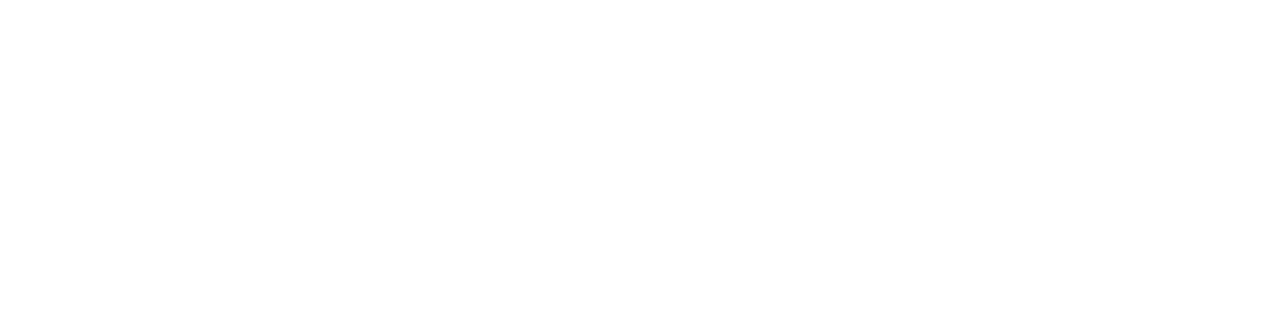
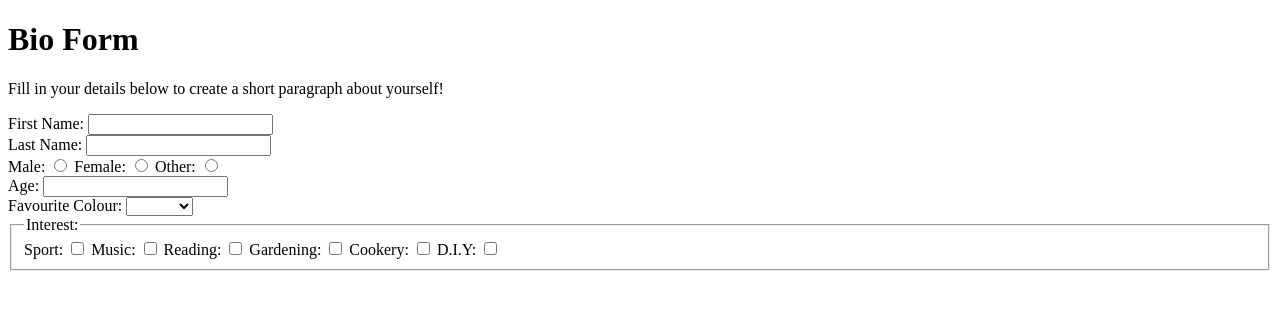
Before and after one commit to FinchyG/JavaScript_Bio_Form_ES6, a plain HTML site: page index.html in a window 1280 px wide. Drawn offline with Linux system fonts and the light colour scheme.

Commit message:
html form complete

```diff
--- a/index.html
+++ b/index.html
@@ -12,6 +12,88 @@
 
 <body>
 
+    <h1>Bio Form</h1>
+
+    <p>Fill in your details below to create a short paragraph about yourself!</p>
+
+    <form>
+
+        <div>
+
+            <label>First Name: </label>
+            <input type="text" id="FName"/>
+
+        </div>
+
+        <div>
+
+            <label>Last Name: </label>
+            <input type="text" id="LName"/>
+
+        </div>
+
+        <div>
+
+            <label>Male: </label>
+            <input type="radio" name="gender" id="male" />
+
+            <label>Female: </label>
+            <input type="radio" name="gender" id="female" />
+
+            <label>Other: </label>
+            <input type="radio" name="gender" id="other" />
+
+        </div>
+
+        <div>
+
+            <label>Age: </label>
+            <input type="text" id="age" />
+
+        </div>
+
+        <div>
+
+            <label>Favourite Colour: </label>
+            <select>
+                <option value="" selected disabled></option>
+                <option value="Red">Red</option>
+                <option value="Orange">Orange</option>
+                <option value="Yellow">Yello</option>
+                <option value="Red">Red</option>
+                <option value="Green">Green</option>
+                <option value="Blue">Blue</option>
+                <option value="White">White</option>
+                <option value="Black">Black</option>
+            </select>
+
+        </div>
+
+        <div>
+
+            <fieldset>
+
+                <legend>Interest: </legend>
+
+                    <label>Sport: </label><input type="checkbox" id="Sport" name="interests" value="Sport" />
+                    <label>Music: </label><input type="checkbox" id="Music" name="interests" value="Music" />
+                    <label>Reading: </label><input type="checkbox" id="Reading" name="interests" value="Reading" />
+                    <label>Gardening: </label><input type="checkbox" id="Gardening" name="interests" value="Gardening" />
+                    <label>Cookery: </label><input type="checkbox" id="Cookery" name="interests" value="Cookery" />
+                    <label>D.I.Y: </label><input type="checkbox" id="D.I.Y" name="interests" value="D.I.Y" />
+
+            </fieldset>
+
+        </div>
+
+        <div>
+
+            <p id="bio_paragraph"></p>
+
+        </div>
+
+
+    </form>
 
 
 </body>
```
